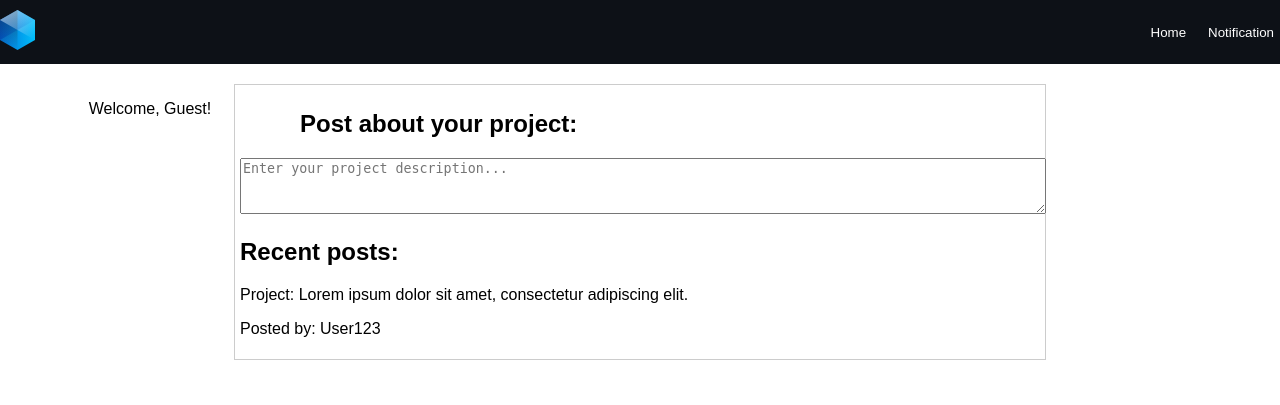
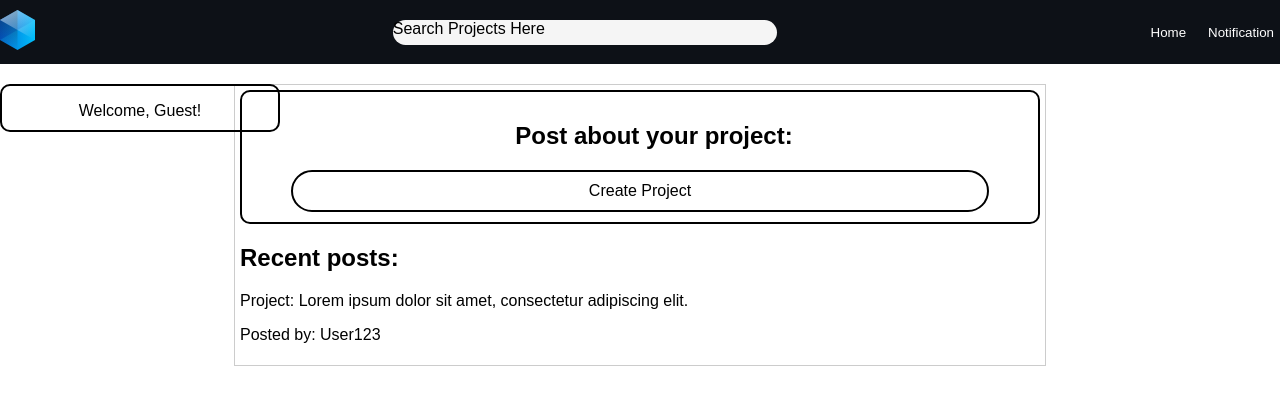
Before and after one commit to therishiagarwal/trendmia, a Django app: page /post_project/ in a window 1280 px wide. Shown: the top 405 px of the page. Run offline with Django 4.2, Linux system fonts and the light colour scheme.

Commit message:
modified the create post, search,profile buttons

```diff
--- a/static/dist/css/feedStyle.css
+++ b/static/dist/css/feedStyle.css
@@ -3,7 +3,7 @@
 body {
     margin: 0;
     padding: 0;
-    font-family: Arial, sans-serif; /* Change the font family as needed */
+    font-family: Arial, sans-serif;
 }
 
 .container {
@@ -27,6 +27,15 @@ body {
     height: 40px; /* Adjust the height of the logo as needed */
 }
 
+.project-search{
+    background-color: whitesmoke;
+    border-radius: 50px;
+    color: black;
+    width: 30%;
+    height: 25px;
+    padding: auto;
+}
+
 .right-section {
     display: flex;
     align-items: center;
@@ -42,15 +51,17 @@ body {
 }
 
 .left-container {
-    width: 300px;
+    width: 280px;
     float: left;
 }
 
 /* Center the dropdown button */
 .profile-flashcard {
+    border: 2px solid black;
     display: flex;
     flex-direction: column;
     align-items: center;
+    border-radius: 10px;
 }
 
 /* Style the welcome message */
@@ -108,14 +119,28 @@ body {
 }
 
 .post-form {
-    margin-bottom: 20px; /* Adjust the bottom margin as needed */
+    align-items: center;
+    border: 2px solid black;
+    border-radius: 10px;
+    padding: 10px; /* Adding padding for better spacing */
+    text-align: center;
 }
 
-.post-form textarea {
-    width: 100%;
-    height: 50px; /* Adjust the height of the textarea as needed */
-    resize: vertical;
+.post-form .create-project-button {
+    background-color: transparent;
+    color: black;
+    border: 2px solid black;
+    width: 90%;
+    padding: 10px 20px;
+    border-radius: 50px;
+    cursor: pointer;
+    font-size: 16px;
 }
+
+.post-form .create-project-button:hover {
+    background-color: #e6e9c6;
+}
+
 
 #profileDropdownContent {
     display: none;
--- a/templates/feed.html
+++ b/templates/feed.html
@@ -21,6 +21,7 @@
                 <!-- Your logo image -->
                 <img src="{% static 'dist/images/logo.svg' %}" alt="Logo">
             </div>
+            <div class="project-search">Search Projects Here</div>
             <div class="right-section">
                 <button id="home-button">Home</button>
                 <button id="notification-button">Notification</button>
@@ -56,8 +57,7 @@
                     <h2>Post about your project:</h2>
                     <form action="{% url 'post_project' %}" method="POST">
                         {% csrf_token %}
-                        <textarea name="project_description" rows="2" cols="50"
-                            placeholder="Enter your project description..."></textarea>
+                        <button type="submit" class="create-project-button">Create Project</button>
                     </form>
                 </div>
 
```
Lines whose indentation alone changed are shown as unchanged.
